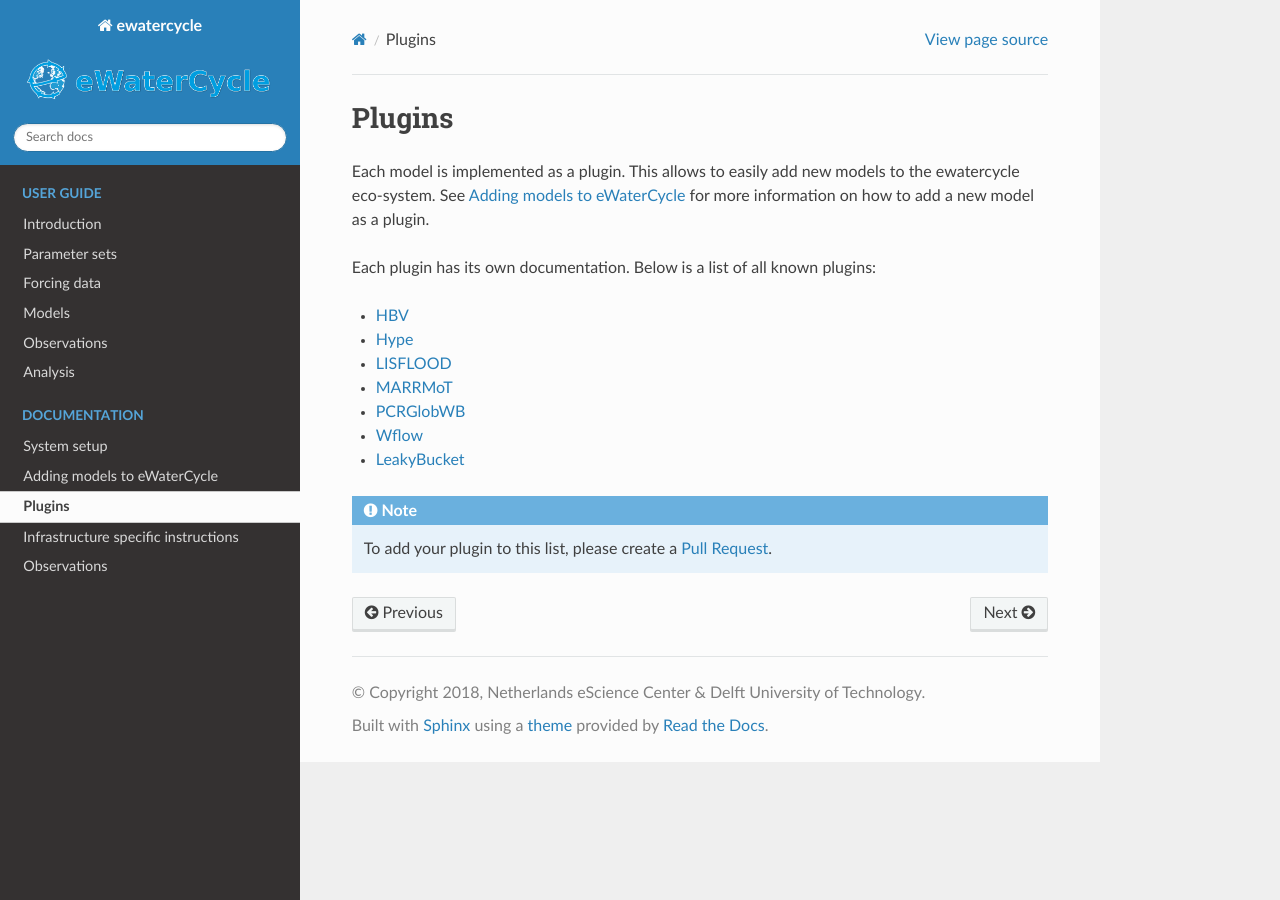
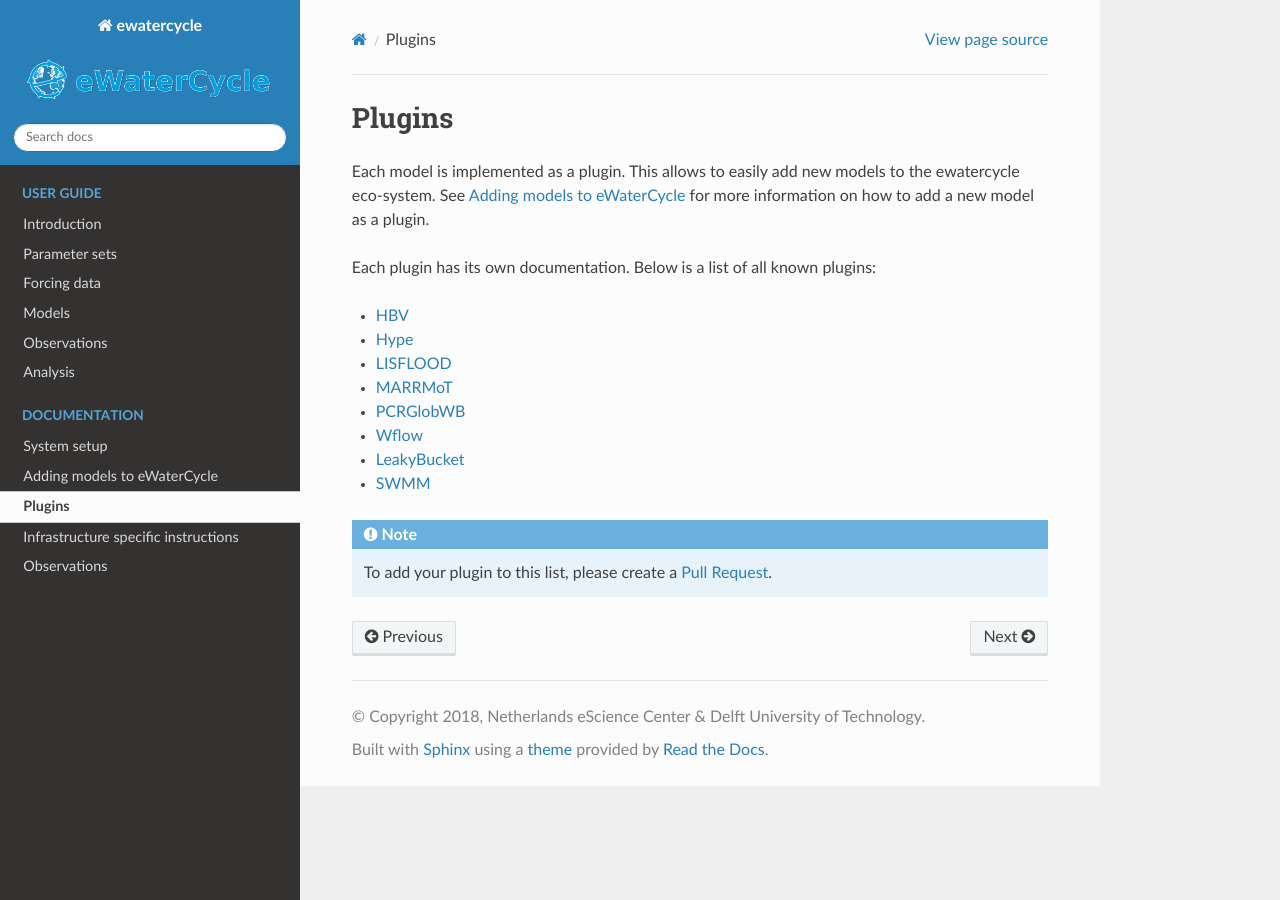
Before and after one commit to eWaterCycle/ewatercycle, a Sphinx documentation site: the page built from docs/plugins.rst, in a window 1280 px wide. Built offline with Sphinx 7.4.7 and the Read the Docs theme 3.1.0, drawn with Linux system fonts in a browser that asks for light colours.

Commit message:
Add SWMM plugin link to documentation

```diff
--- a/docs/plugins.rst
+++ b/docs/plugins.rst
@@ -15,6 +15,7 @@ Each plugin has its own documentation. Below is a list of all known plugins:
 * `PCRGlobWB <https://github.com/eWaterCycle/ewatercycle-pcrglobwb>`_
 * `Wflow <https://github.com/eWaterCycle/ewatercycle-wflow>`_
 * `LeakyBucket <https://github.com/eWaterCycle/ewatercycle-leakybucket>`_
+* `SWMM <https://github.com/eWaterCycle/ewatercycle-swmm>`_
 
 .. note::
 
```
